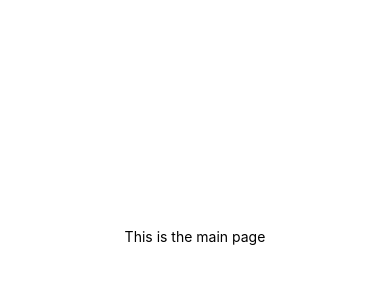
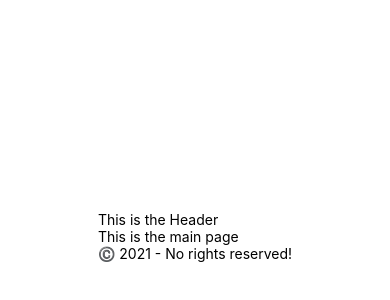
Before and after one commit to damiandeleon/toy-collection-frontend-RN, a React Native app: screen / in a window 390 px wide. Shown: the part 186-486 px from the top of the page. Built offline with nearby package versions, Linux system fonts and the light colour scheme.

Commit message:
created header, footer, and main page

```diff
--- /dev/null
+++ b/components/Banner.js
@@ -0,0 +1,22 @@
+import React from 'react'
+import { Text, StyleSheet } from 'react-native'
+
+function Banner({text}) {
+    return (
+        <Text>{text}</Text>
+    )
+};
+
+const styles = StyleSheet.create({
+    view: {
+        backgroundColor: "darkslateblue",
+        height: 64,
+        justifyContent: "center",
+        padding: 176,
+        color: "white",
+        fontSize: 20,
+        textAlign: "center",
+    }
+})
+
+export default Banner
--- /dev/null
+++ b/components/Header.js
@@ -0,0 +1,21 @@
+import React from 'react'
+import { Text, StyleSheet } from 'react-native'
+
+function Header() {
+    return (
+        <Text>
+            This is the Header
+        </Text>
+    )
+};
+const styles = StyleSheet.create({
+  container: {
+    flex: 1,
+    backgroundColor: '#fff',
+    alignItems: 'center',
+    justifyContent: 'center',
+  },
+});
+
+
+export default Header
--- a/pages/Main.js
+++ b/pages/Main.js
@@ -1,12 +1,20 @@
 import React from 'react'
-import { Text } from 'react-native'
+import { Text, View } from 'react-native'
+import Banner from '../components/Banner';
+import Header from '../components/Header'
 
 function Main() {
+
+    const date = new Date;
+    const year = date.getFullYear();
+    const footerInfo = "©️ " + year + " - No rights reserved!"
     return (
-        <Text>
-            This is the main page
-        </Text>
-    )
+      <View>
+        <Header />
+        <Text>This is the main page</Text>
+        <Banner text={footerInfo}/>
+      </View>
+    );
 }
 
 export default Main
```
Also changed, not shown: components/MainBody.js (added, +12 -0 lines).
